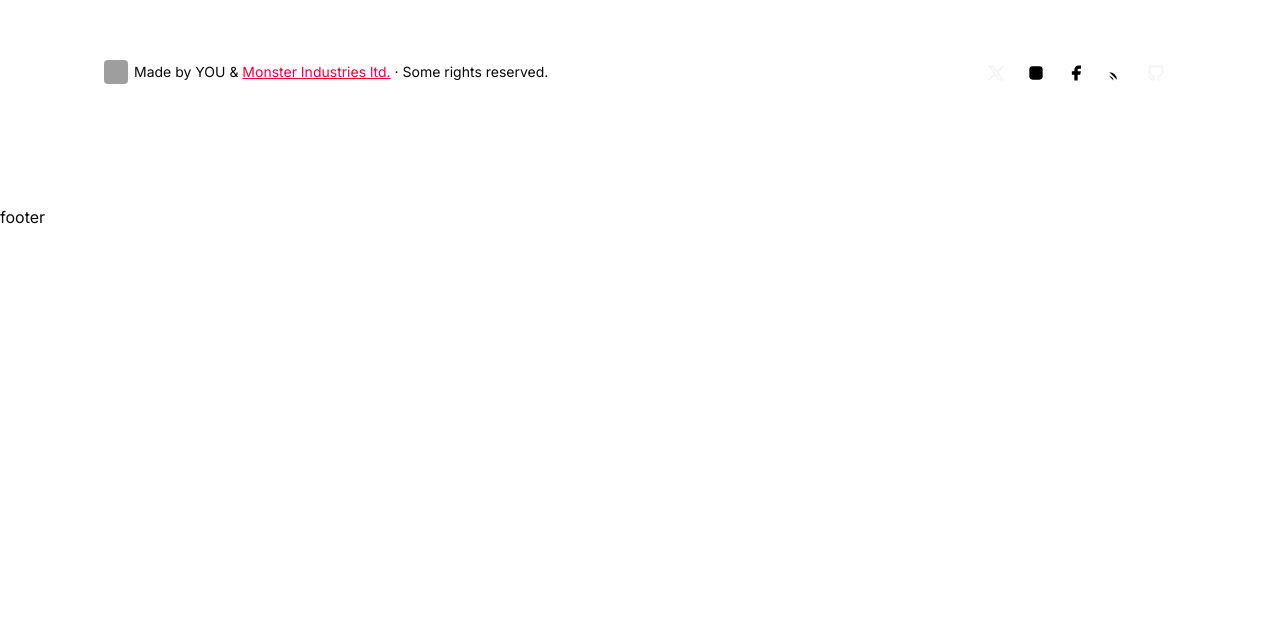
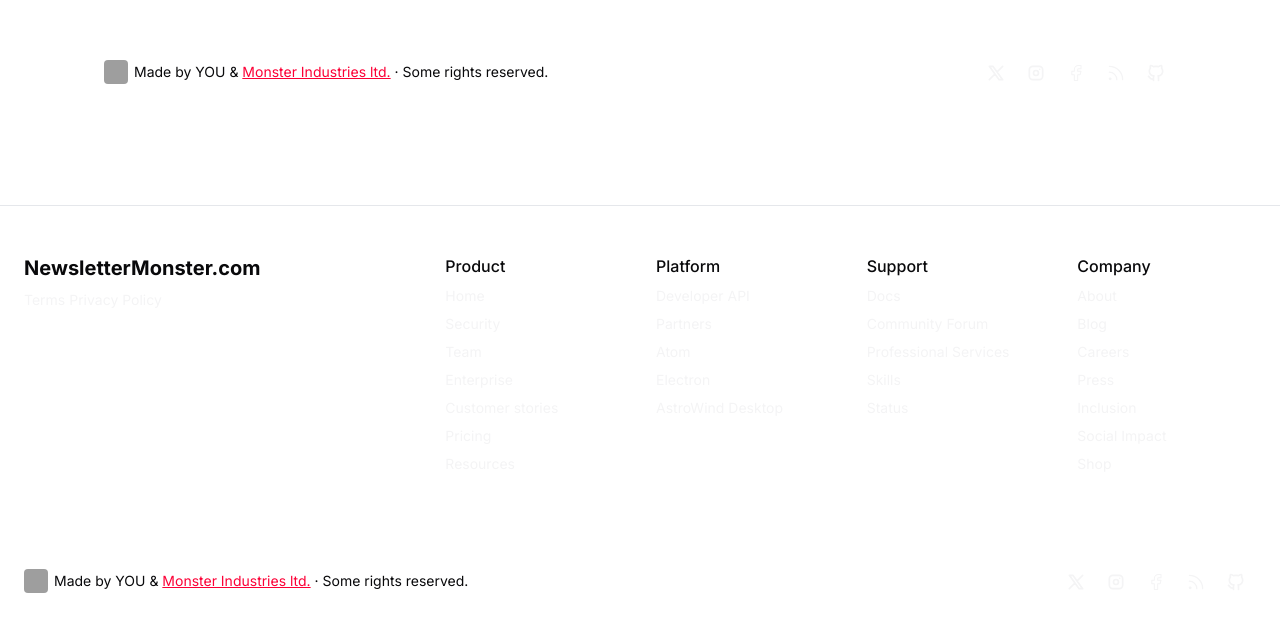
Before and after one commit to rogergarciapages/NewsletterMonsterFront, a Next.js app: page / in a window 1280 px wide. Shown: the part 5079-5711 px from the top of the page. Before the commit the page ends 5308 px from the top, so only its background shows below. Built offline with nearby package versions, Linux system fonts and the light colour scheme; no server answers; grey boxes are pictures that could not be loaded.

Commit message:
footer  icons fixed

```diff
--- a/package.json
+++ b/package.json
@@ -17,6 +17,7 @@
     "@radix-ui/react-icons": "^1.3.0",
     "@radix-ui/react-slot": "^1.1.0",
     "@radix-ui/react-tooltip": "^1.1.2",
+    "@tabler/icons-react": "^3.9.0",
     "autoprefixer": "^10.4.19",
     "class-variance-authority": "^0.7.0",
     "clsx": "^2.1.1",
--- a/src/app/layout.tsx
+++ b/src/app/layout.tsx
@@ -2,6 +2,7 @@
 import { Inter } from "next/font/google";
 import "./globals.css";
 import { ThemeProvider } from "@/providers/ThemeProvider";
+import Footer from "@/components/home/Footer";
 
 const inter = Inter({ subsets: ["latin"] });
 
@@ -25,7 +26,7 @@
             disableTransitionOnChange
           >
             {children}
-            footer
+            <Footer />
           </ThemeProvider>
         </body>
     </html>
--- a/src/components/home/Footer.tsx
+++ b/src/components/home/Footer.tsx
@@ -1,4 +1,5 @@
 import React from 'react';
+import { FaInstagram } from 'react-icons/fa';
 
 const Footer = () => {
   return (
@@ -124,28 +125,25 @@
             </li>
             <li>
               <a className="text-muted dark:text-gray-400 hover:bg-gray-100 dark:hover:bg-gray-700 focus:outline-none focus:ring-4 focus:ring-gray-200 dark:focus:ring-gray-700 rounded-lg text-sm p-2.5 inline-flex items-center" aria-label="Instagram" href="#">
-                <svg width="1em" height="1em" viewBox="0 0 24 24" className="w-5 h-5" data-icon="tabler:brand-instagram">
-                  <path d="M4 8a4 4 0 0 1 4-4h8a4 4 0 0 1 4 4v8a4 4 0 0 1-4 4H8a4 4 0 0 1-4-4z"></path>
-                  <path d="M9 12a3 3 0 1 0 6 0a3 3 0 1 0-6 0m7.5-4.5v.01"></path>
+                <svg width="1em" height="1em" viewBox="0 0 24 24" className="w-5 h-5" data-icon="tabler:FaInstagram">
+                <svg width="24"  height="24"  viewBox="0 0 24 24"  fill="none"  stroke="currentColor"  stroke-width="2"  stroke-linecap="round"  stroke-linejoin="round"  className="icon icon-tabler icons-tabler-outline icon-tabler-brand-instagram"><path stroke="none" d="M0 0h24v24H0z" fill="none"/><path d="M4 4m0 4a4 4 0 0 1 4 -4h8a4 4 0 0 1 4 4v8a4 4 0 0 1 -4 4h-8a4 4 0 0 1 -4 -4z" /><path d="M12 12m-3 0a3 3 0 1 0 6 0a3 3 0 1 0 -6 0" /><path d="M16.5 7.5l0 .01" /></svg>
                 </svg>
               </a>
             </li>
             <li>
-              <a className="text-muted dark:text-gray-400 hover:bg-gray-100 dark:hover:bg-gray-700 focus:outline-none focus:ring-4 focus:ring-gray-200 dark:focus:ring-gray-700 rounded-lg text-sm p-2.5 inline-flex items-center" aria-label="Facebook" href="#">
+              <a className="text-muted dark:text-white hover:bg-gray-100 dark:hover:bg-gray-700 focus:outline-none focus:ring-4 focus:ring-gray-200 dark:focus:ring-gray-700 rounded-lg text-sm p-2.5 inline-flex items-center" aria-label="Facebook" href="#">
                 <svg width="1em" height="1em" viewBox="0 0 24 24" className="w-5 h-5" data-icon="tabler:brand-facebook">
-                  <path d="M7 10v4h3v7h4v-7h3l1-4h-4V8a1 1 0 0 1 1-1h3V3h-3a5 5 0 0 0-5 5v2z"></path>
-                </svg>
+                <svg  xmlns="http://www.w3.org/2000/svg"  width="24"  height="24"  viewBox="0 0 24 24"  fill="none"  stroke="currentColor"  stroke-width="1.25"  stroke-linecap="round"  stroke-linejoin="round"  className="icon icon-tabler icons-tabler-outline icon-tabler-brand-facebook"><path stroke="none" d="M0 0h24v24H0z" fill="none"/><path d="M7 10v4h3v7h4v-7h3l1 -4h-4v-2a1 1 0 0 1 1 -1h3v-4h-3a5 5 0 0 0 -5 5v2h-3" /></svg>                </svg>
               </a>
             </li>
             <li>
-              <a className="text-muted dark:text-gray-400 hover:bg-gray-100 dark:hover:bg-gray-700 focus:outline-none focus:ring-4 focus:ring-gray-200 dark:focus:ring-gray-700 rounded-lg text-sm p-2.5 inline-flex items-center" aria-label="RSS" href="/rss.xml">
+              <a className="text-muted dark:text-white hover:bg-gray-100 dark:hover:bg-gray-700 focus:outline-none focus:ring-4 focus:ring-gray-200 dark:focus:ring-gray-700 rounded-lg text-sm p-2.5 inline-flex items-center" aria-label="RSS" href="/rss.xml">
                 <svg width="1em" height="1em" viewBox="0 0 24 24" className="w-5 h-5" data-icon="tabler:rss">
-                  <path d="M4 11a9 9 0 0 1 9 9m-9-4a5 5 0 0 1 5 5m-3-8v.01"></path>
-                </svg>
+                <svg  xmlns="http://www.w3.org/2000/svg"  width="24"  height="24"  viewBox="0 0 24 24"  fill="none"  stroke="currentColor"  stroke-width="1.5"  stroke-linecap="round"  stroke-linejoin="round"  className="icon icon-tabler icons-tabler-outline icon-tabler-rss"><path stroke="none" d="M0 0h24v24H0z" fill="none"/><path d="M5 19m-1 0a1 1 0 1 0 2 0a1 1 0 1 0 -2 0" /><path d="M4 4a16 16 0 0 1 16 16" /><path d="M4 11a9 9 0 0 1 9 9" /></svg>                </svg>
               </a>
             </li>
             <li>
-              <a className="text-muted dark:text-gray-400 hover:bg-gray-100 dark:hover:bg-gray-700 focus:outline-none focus:ring-4 focus:ring-gray-200 dark:focus:ring-gray-700 rounded-lg text-sm p-2.5 inline-flex items-center" aria-label="Github" href="https://github.com/rogergarciapages/">
+              <a className="text-muted dark:text-white hover:bg-gray-100 dark:hover:bg-gray-700 focus:outline-none focus:ring-4 focus:ring-gray-200 dark:focus:ring-gray-700 rounded-lg text-sm p-2.5 inline-flex items-center" aria-label="Github" href="https://github.com/rogergarciapages/">
                 <svg width="1em" height="1em" viewBox="0 0 24 24" className="w-5 h-5" data-icon="tabler:brand-github">
                   <path fill="none" stroke="currentColor" strokeLinecap="round" strokeLinejoin="round" strokeWidth="2" d="M9 19c-4.3 1.4-4.3-2.5-6-3m12 5v-3.5c0-1 .1-1.4-.5-2c2.8-.3 5.5-1.4 5.5-6a4.6 4.6 0 0 0-1.3-3.2a4.2 4.2 0 0 0-.1-3.2s-1.1-.3-3.5 1.3a12.3 12.3 0 0 0-6.2 0C6.5 2.8 5.4 3.1 5.4 3.1a4.2 4.2 0 0 0-.1 3.2A4.6 4.6 0 0 0 4 9.5c0 4.6 2.7 5.7 5.5 6c-.6.6-.6 1.2-.5 2V21"></path>
                 </svg>
```
Also changed, not shown: 1 other file (tests, documents, lock files or other folders).
